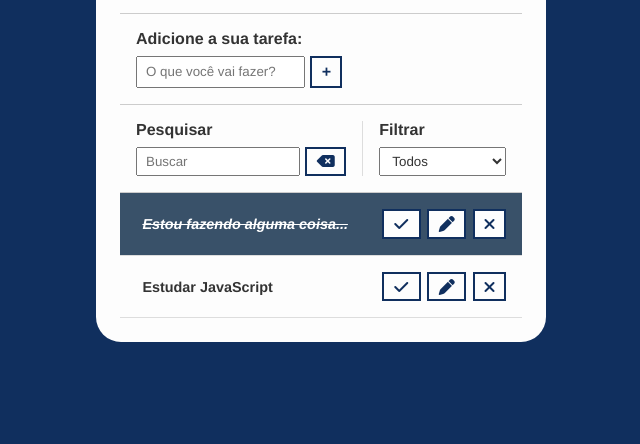
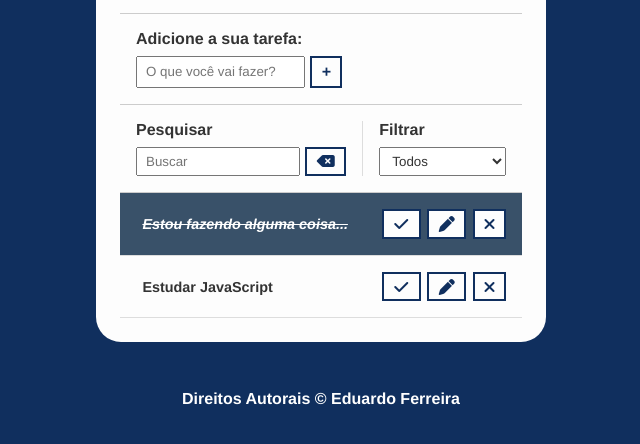
Before and after one commit to EduardoFerreira-PNG/ListaPessoal, a plain HTML site: page index.html in a window 1280 px wide. Shown: the part 112-556 px from the top of the page, without its empty margins (319-959 px from the left). Drawn offline with Linux system fonts and the light colour scheme.

Commit message:
atualização visual do lista pesosal

```diff
--- a/Css/style.css
+++ b/Css/style.css
@@ -159,3 +159,11 @@ input, select {
     text-decoration: line-through;
     font-style: italic;
 }
+
+/* DIREITOS AUTORAIS */
+
+#Eu{
+    text-align: center;
+    color: #FFF;
+    font-weight: bold;
+}
--- a/index.html
+++ b/index.html
@@ -79,6 +79,7 @@
             </button>
         </div>
     </div>
-   </div>
+</div>
+<p id="Eu">Direitos Autorais © Eduardo Ferreira</p>
 </body>
 </html>
```
